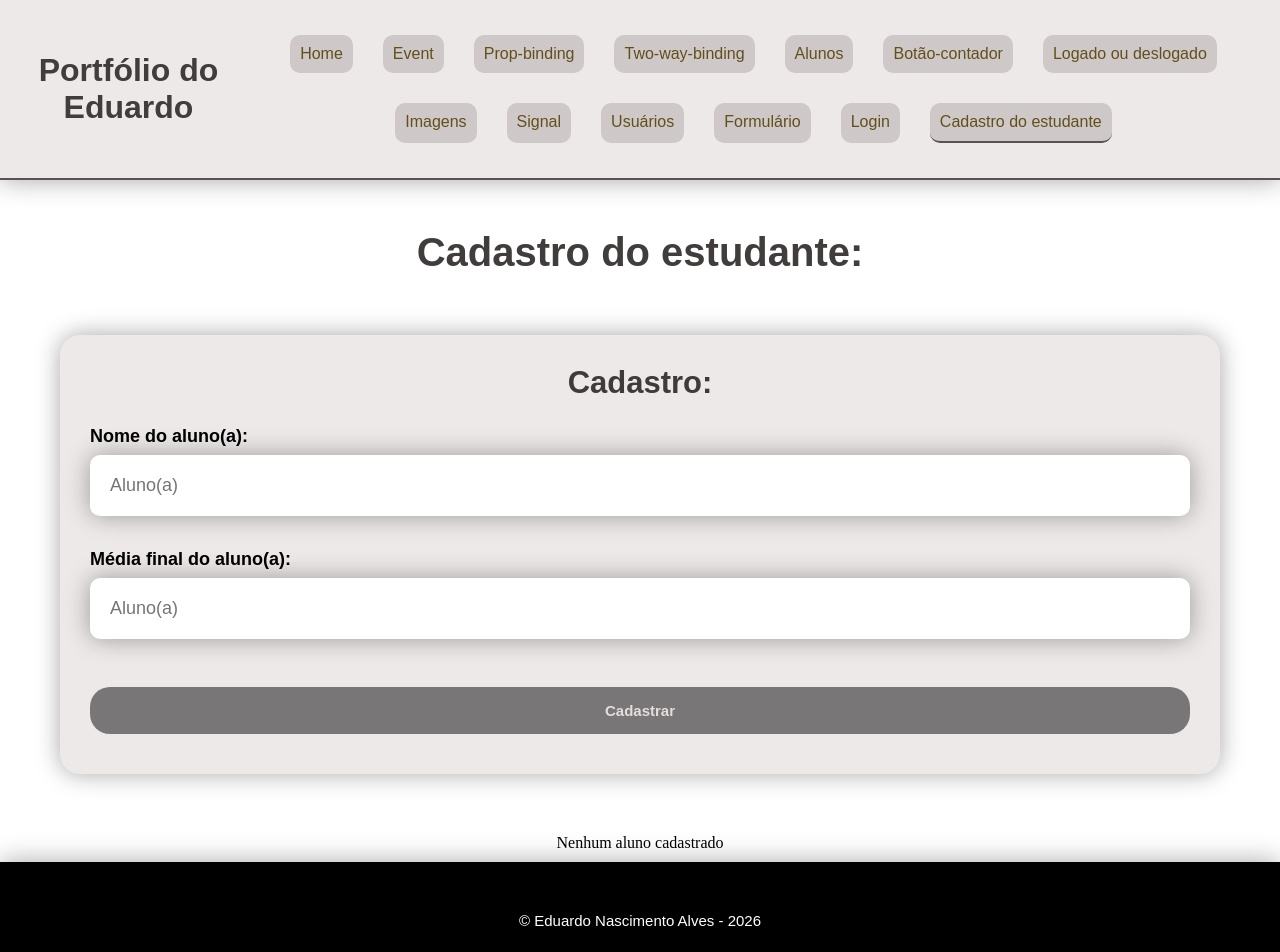
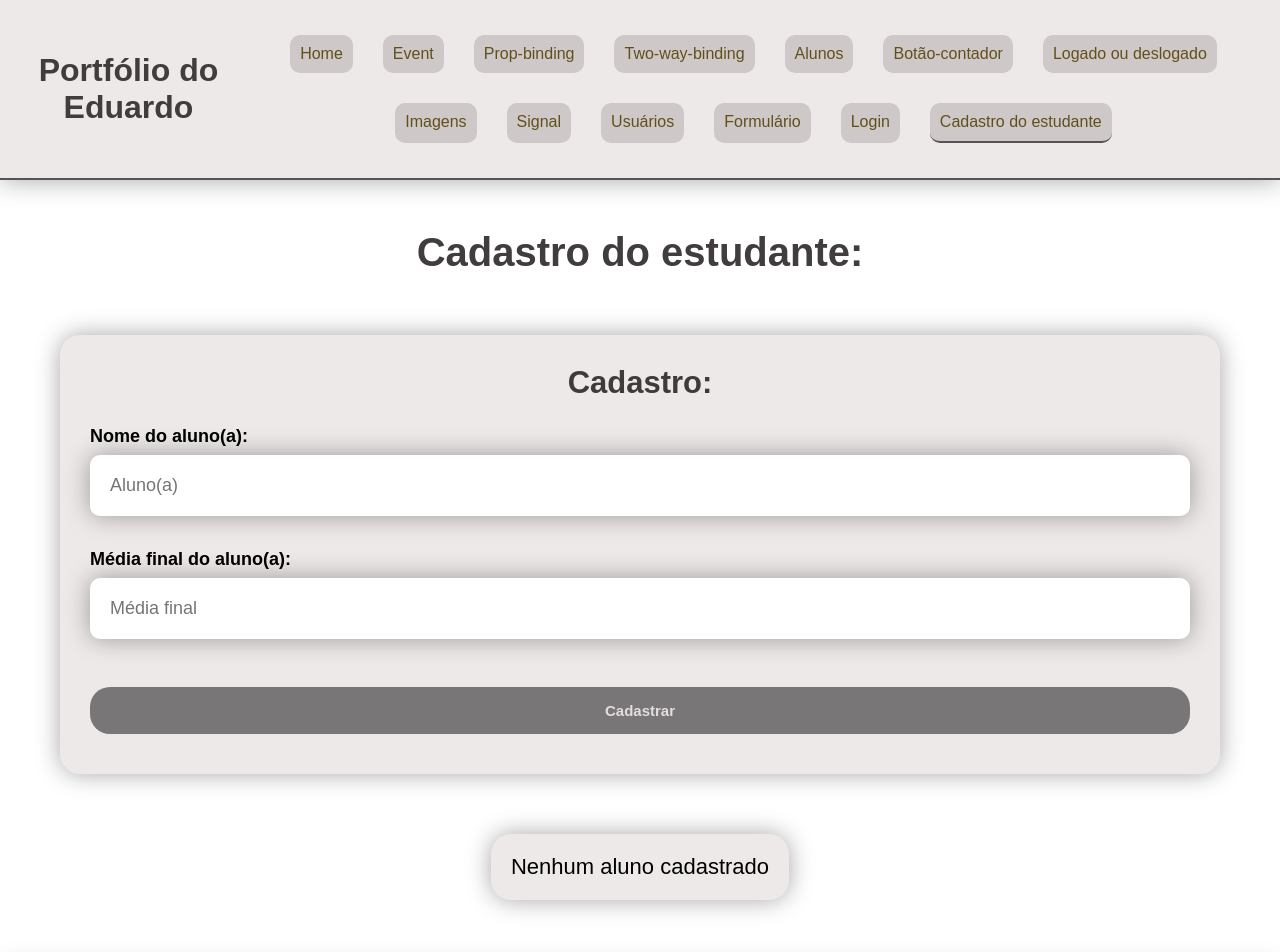
Before and after one commit to eduardoalves10/meu-site-angular, an Angular app: page /cadastro-estudante in a window 1280 px wide. Shown: the top 952 px of the page. Built offline with nearby package versions, Linux system fonts and the light colour scheme; a web font is replaced by a local one.

Commit message:
termina-exercicio-cadastro-estudante

```diff
--- a/src/app/feats/cadastro-estudante/cadastro-estudante.css
+++ b/src/app/feats/cadastro-estudante/cadastro-estudante.css
@@ -67,17 +67,43 @@ button:hover {
     display: flex;
     justify-content: center;
     flex-wrap: wrap;
-    gap: 30px;
+    gap: 20px;
 }
 
 .aluno-cadastrado {
+    padding: 30px;
     background-color: var(--cor-principal);
+    border-radius: 10px;
+    margin: 30px 50px 80px 50px;
+    display: flex;
+    flex-direction: column;
+    gap: 10px;
+    text-align: center;
+    font-family: var(--fonte);
+    box-shadow: var(--sombra);
+}
+
+.nome {
+    color: rgb(65, 62, 62);
 }
 
 .aprovado {
     color: green;
+    font-weight: bold;
 }
 
 .reprovado {
     color: red;
+    font-weight: bold;
 }
+
+.nao-cadastrado {
+    font-family: var(--fonte);
+    font-size: 22px;
+    text-align: center;
+    margin: 0 0 60px 0;
+    background-color: var(--cor-principal);
+    padding: 20px;
+    border-radius: 20px;
+    box-shadow: var(--sombra);
+}
--- a/src/app/feats/cadastro-estudante/cadastro-estudante.html
+++ b/src/app/feats/cadastro-estudante/cadastro-estudante.html
@@ -19,7 +19,7 @@
             <div class="estudante">
                 <!-- Média final do aluno: -->
                 <label for="text">Média final do aluno(a):</label>
-                <input type="text" placeholder="Aluno(a)" inputmode="numeric" [formField]="estudanteForm.mediaFinal">
+                <input type="text" placeholder="Média final" inputmode="numeric" [formField]="estudanteForm.mediaFinal">
                 @if (estudanteForm.mediaFinal().touched() && estudanteForm.mediaFinal().invalid()) {
                 @for (error of estudanteForm.mediaFinal().errors(); track error.kind) {
                 <span class="required">{{error.message}}</span>
@@ -34,18 +34,21 @@
     <div class="alunos-cadastrados">
         @for (aluno of alunos(); track $index) {
         <div class="aluno-cadastrado">
-                <h3>{{aluno.nomeAluno}}</h3>
-                <p>Média final: {{aluno.mediaFinal}}</p>
+            <h3 class="nome">{{aluno.nomeAluno}}</h3>
+            <p><strong>Média final:</strong> {{aluno.mediaFinal}}</p>
 
             @if (aluno.mediaFinal !== null) {
-                   @if (aluno.mediaFinal >=7) {
-                    <p class="Aprovado">Aprovado</p>
+                @if (aluno.mediaFinal >= 7) {
+                    <p class="aprovado">Aprovado</p>
+                    <img src="" alt="">
                 } @else {
-                    <p class="Reprovado">Reprovado</p>
+                    <p class="reprovado">Reprovado</p>
                 }
             }
         </div>
 
-        } @empty {Nenhum aluno cadastrado}
+        } @empty {
+        <p class="nao-cadastrado">Nenhum aluno cadastrado</p>
+        }
     </div>
 </section>
--- a/src/app/feats/cadastro-estudante/cadastro-estudante.ts
+++ b/src/app/feats/cadastro-estudante/cadastro-estudante.ts
@@ -10,18 +10,18 @@ import { form, FormField, min, max, required, minLength } from '@angular/forms/s
 })
 export class CadastroEstudante {
 
-  protected cadastroModel= signal<EstudanteInterface>({
+  protected cadastroModel = signal<EstudanteInterface>({
     nomeAluno: '',
     mediaFinal: null
   });
 
-  protected estudanteForm= form(this.cadastroModel, (s) => {
-    required(s.nomeAluno, {message: 'Nome do aluno(a) é obrigatório'});
-    minLength(s.nomeAluno, 2, {message: 'No mínimo duas letras para o nome'})
+  protected estudanteForm = form(this.cadastroModel, (s) => {
+    required(s.nomeAluno, { message: 'Nome do aluno(a) é obrigatório' });
+    minLength(s.nomeAluno, 3, { message: 'No mínimo duas letras para o nome' });
 
-    required(s.mediaFinal, {message: 'Média final é obrigatória'});
-    min(s.mediaFinal, 0, {message: 'Média final no mínimo 0'})
-    max(s.mediaFinal, 10, {message: 'Média final no máximo 10'})
+    required(s.mediaFinal, { message: 'Média final é obrigatória' });
+    min(s.mediaFinal, 0, { message: 'Média final no mínimo 0' });
+    max(s.mediaFinal, 10, { message: 'Média final no máximo 10' });
   });
 
   protected alunos = signal<EstudanteInterface[]>([]);
@@ -29,7 +29,17 @@ export class CadastroEstudante {
   protected efetuarCadastro(event: SubmitEvent) {
     event.preventDefault();
 
-    const aluno= this.cadastroModel();
+    const aluno = this.cadastroModel();
+
+    if (aluno.nomeAluno.length < 2) {
+      return
+    };
+
+    if (aluno.mediaFinal !== null && aluno.mediaFinal < 0) {
+      return
+    } else if (aluno.mediaFinal !== null && aluno.mediaFinal > 10) {
+      return
+    };
 
     this.cadastroModel.set({
       nomeAluno: '',
@@ -38,4 +48,5 @@ export class CadastroEstudante {
 
     this.alunos.update(alunos => [...alunos, aluno]);
   };
+
 }
```
Lines whose indentation alone changed are shown as unchanged.
